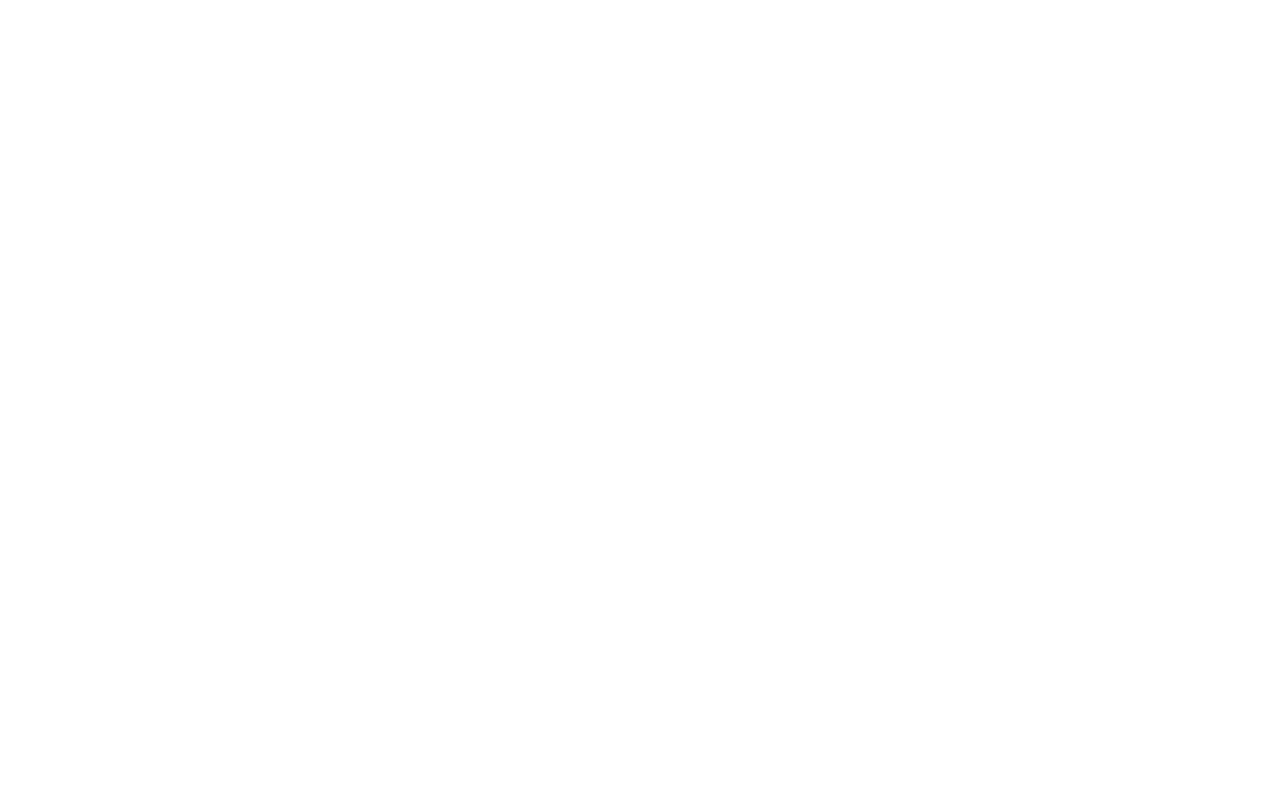
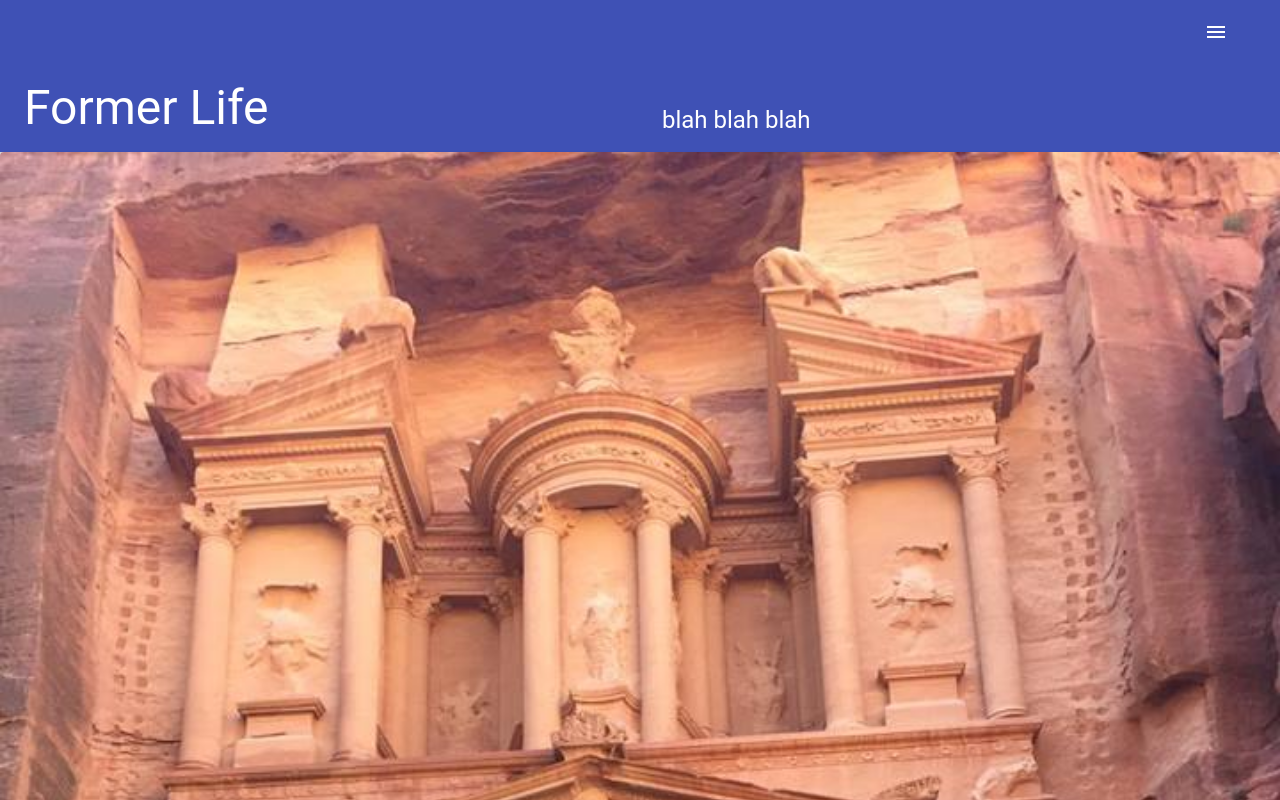
Before and after one commit to JenniferSchutzman/portfolio-2021, a React (Create React App) app: page /myFormerLife in a window 1280 px wide. Shown: the top 800 px of the page. Built offline with nearby package versions, Linux system fonts and the light colour scheme.

Commit message:
added formerLifeData, formerLife route with component, and PageLayout grid mapping of gridSection data in a reusable structure

```diff
--- a/src/App.js
+++ b/src/App.js
@@ -8,9 +8,9 @@
 
 import Home from './pages/home/home.jsx'
 import AboutMe from './pages/aboutMe/aboutMe.jsx'
-// import FormerLife from './pages/formerLife'
-// import MyCode from './pages/formerLife'
-// import TechCommunity frmo './pages/TechCommunity'
+import FormerLife from './pages/formerLife/formerLife.jsx'
+// import MyCode from './pages/myCode/myCode.jsx'
+// import TechCommunity frmo './pages/techCommunity/techCommunity.jsx'
 
 
 const App = () => {
@@ -20,9 +20,9 @@
       <Switch>
         <Route exact path="/" component={Home} />
         <Route exact path="/aboutMeNow" component={AboutMe} />
-        {/* <Route exact path="/myFormerLife" component={FormerLife} />
-        <Route exact path="/myCode" component={MyCode} />
-        <Route exact path="/involvementInTechCommunity" component={TechCommunity} />  */}
+        <Route exact path="/myFormerLife" component={FormerLife} />
+        {/* <Route exact path="/myCode" component={MyCode} /> */}
+        {/* <Route exact path="/involvementInTechCommunity" component={TechCommunity} />   */}
       </Switch>
     </BrowserRouter>
   )
--- a/src/components/NavBar.jsx
+++ b/src/components/NavBar.jsx
@@ -9,6 +9,7 @@
 const useStyles = makeStyles((theme) => ({
   root: {
     flexGrow: 1,
+    background: theme.background
   },
   menuButton: {
     marginRight: theme.spacing(2),
--- a/src/components/PageLayout.jsx
+++ b/src/components/PageLayout.jsx
@@ -17,6 +17,9 @@
   // title: {
   //   fontSize: 14,
   // },
+  description: {
+    backgroundColor: '#00ff00'
+  },
   image: {
     width: "100%"
   },
@@ -29,16 +32,50 @@
 const PageLayout = (props) => {
   const classes = useStyles();
   return (
-    <div className={classes.root}>
-      <Card >
+      <Card className={classes.root} >
         <img src={props.data.img} alt={props.data.img} className={classes.image}/>
         <CardContent>
           <p>{props.data.p1}</p>
           <p>{props.data.p2}</p>
           <p>{props.data.p3}</p>
         </CardContent>
+        <CardContent>
+          <Grid container>
+            {props.data.gridSection.map(x=> {
+              return (
+                <>
+                <Grid item xs={12} sm={3}>
+                  <img src={x.gridImage} alt={x.gridHeader}/>
+                  </Grid>
+                <Grid item xs={12} sm={9}>
+                  <h2>{x.gridHeader}</h2>
+                  <h5>{x.gridSubHeader}</h5>
+                  <p>{x.gridDescription.map(bulletPoint => {
+                    return (
+                      <p>{bulletPoint}</p>)
+                    })}
+                    </p>
+                  </Grid>
+                  </>
+                )})}
+            {/* {props.data.gridSection.map( item => {
+              return (
+                <>
+                <Grid item xs={12} sm={3}>
+                <img src={item.gridImage} alt={item.gridImage} className={classes.gridImage} />
+                </Grid>
+                <Grid item xs={12} sm={9}>
+                  <h5>{item.gridHeader}</h5>
+                  <p className={classes.decription}>{item.gridDescription.map(index => {
+                    return (index)
+                  })}</p>
+                  </Grid>
+                  </>
+              )
+            })} */}
+           </Grid>
+        </CardContent>
     </Card>
-    </div>
   )
 }
 
--- a/src/index.js
+++ b/src/index.js
@@ -3,6 +3,7 @@
 import './index.css';
 import App from './App';
 import reportWebVitals from './reportWebVitals';
+
 
 ReactDOM.render(
   <React.StrictMode>
--- /dev/null
+++ b/src/pages/formerLife/formerLife.data.js
@@ -0,0 +1,40 @@
+import petrawall from '../../assets/images/petrawall.jpg';
+import ICRW from '../../assets/images/ICRW.png';
+
+
+const formerLifeData = {
+  img: petrawall,
+  p1: `After spending a summer volunteering in Uganda during my junior year of college,
+  I officially caught the "travel bug" and was hooked on international work for social good.
+  I went back to Uganda for a full year immediately following my undergrad, followed by an additional year and
+  a half in Cali, Colombia while also remotely earning my Masters in International Relations.
+  After completing my post-grad degree, I lived in Sudan and South Sudan for 2 years and an additional 4 years in Washington DC
+    before stumbling upon Charleston by chance. `,
+  p2: `    Professionally during that decade I was always in some capacity designing data collection
+    and analysis systems for both qualitative and quantitive undertakings.  This work mostly took place
+    under the category of program and/or project evaluation.  In laymans terms, when non-profits wanted
+    to win or keep funding I designed the data systems and analysis to either help them better understand and assess their impact of
+    social change in the community.  Often I also helped funders evaluate whether these projects were indeed creating the
+    lasting and impactful social behavioural change for sustainable community improvement that they intended.`,
+  p3: `During that time I worked mostly in Advanced Excel.  But over the final years I started to move
+    from Tableau, Power BI, and Excel, onto more technical statistical analysis packages like STATA and R
+    programming.  It was during this transition to using more sophisticated statistical analysis tools that
+    I started to discover my newfound passion for programming. I remember saying repeatedly in DC and abroad
+    how "I wished I could get on projects where all I did was work in STATA and R programming".  Then it finally hit me that it
+    might be time for a serious career change.  After visitng a friend in Charleston and seeking out
+    information about JRS code school in Shem Creek, I made the easy, yet drastic, pivot to change my
+    whole life.  Now 3 and a half years later I can hontesly still say I've never once regretted the change and
+    it's one of the best decisions I've ever made.  Software development is my perfect match and
+        I'm grateful daily (well when I'm not stuck!) to have found this exciting career.   See below more detailed descriptions per each position where I worked before starting code camp, if curious.`,
+  gridSection: [{
+      gridImage: ICRW,
+      gridHeader: `Monitoring And Evaluation Data Specialist`,
+      gridSubHeader: ` Washington D.C. based with international travel 25% - 75%`,
+      gridDescription: ['•	Leading technical guidance of data systems in 8 countries for world-renown private foundations, universities, governmental agencies, private research companies and corporations',
+            '•	Training international data handlers on research design, creation of data collection tools, data storage, database management, and data analysis for research projects in Jordan, India, Tanzania, Kenya, Uganda, South Africa and Guyana',
+            '•	Facilitating 10-20-person workshops, focus group discussions, in-depth interviews, key informant interviews, and survey collection in various countries'
+      ]
+  }]
+}
+
+export default formerLifeData;
--- /dev/null
+++ b/src/pages/formerLife/formerLife.jsx
@@ -0,0 +1,20 @@
+import React from 'react'
+import PageLayout from '../../components/PageLayout'
+import NavBar from '../../components/NavBar'
+import formerLifeData from './formerLife.data.js'
+
+
+const FormerLife = props => {
+
+console.log("formerLifeData", formerLifeData)
+
+  return (
+    // <h1>Former Life</h1>
+    <>
+    <NavBar title="Former Life" subtitle="blah blah blah"/>
+    <PageLayout  data={formerLifeData} />
+    </>
+  )
+}
+
+export default FormerLife;
--- a/src/pages/home/home.jsx
+++ b/src/pages/home/home.jsx
@@ -20,7 +20,7 @@
     history.push(data.route)
   }
 
-  console.log('homeData', homeData)
+  // console.log('homeData', homeData)
   const title = "Jenny"
   const subtitle="Libraries"
 
```
Also changed, not shown: src/pages/formerLife/formerLife.json (deleted), 1 other file (tests, documents, lock files or other folders).
